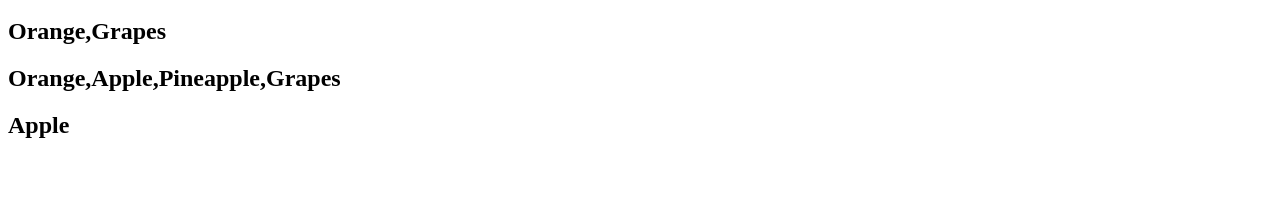
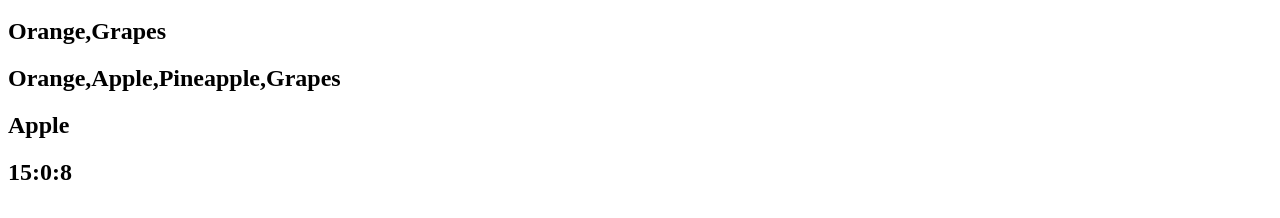
Before and after one commit to AlsolwiAisha/JSTest1, a plain HTML site: page index.html in a window 1280 px wide. Shown: the part 258-476 px from the top of the page. Drawn offline with Linux system fonts and the light colour scheme.

Commit message:
Add clock

```diff
--- a/JS/script.js
+++ b/JS/script.js
@@ -44,3 +44,16 @@ const arr=["Orange","Apple","Pineapple","Grapes"]
 document.querySelector("#filterarr").innerHTML=arr.filter(item=>item==="Orange"||item==="Grapes")
 document.querySelector("#maparr").innerHTML=arr.map(item=>{return item})
 document.querySelector("#findarr").innerHTML=arr.find(item=>item==="Apple")
+
+//Time
+function display_c(){
+    var refresh=1000; // Refresh rate in milli seconds
+    mytime=setTimeout('display_ct()',refresh)
+    }
+function display_ct() {
+    var x = new Date()
+    var x1= ` ${x.getHours( )}:${ x.getMinutes()}:${ x.getSeconds()}`;
+    document.querySelector('#clock').innerHTML = x1;
+    display_c();
+     }
+     display_ct();
--- a/index.html
+++ b/index.html
@@ -21,6 +21,7 @@
      <h2 id="filterarr"></h2>
      <h2 id="maparr"></h2>
      <h2 id="findarr"></h2>
+     <h2 id="clock" oninput="display_ct()"> </h2>
      <script src="./JS/script.js"></script>
 </body>
 </html>
```
